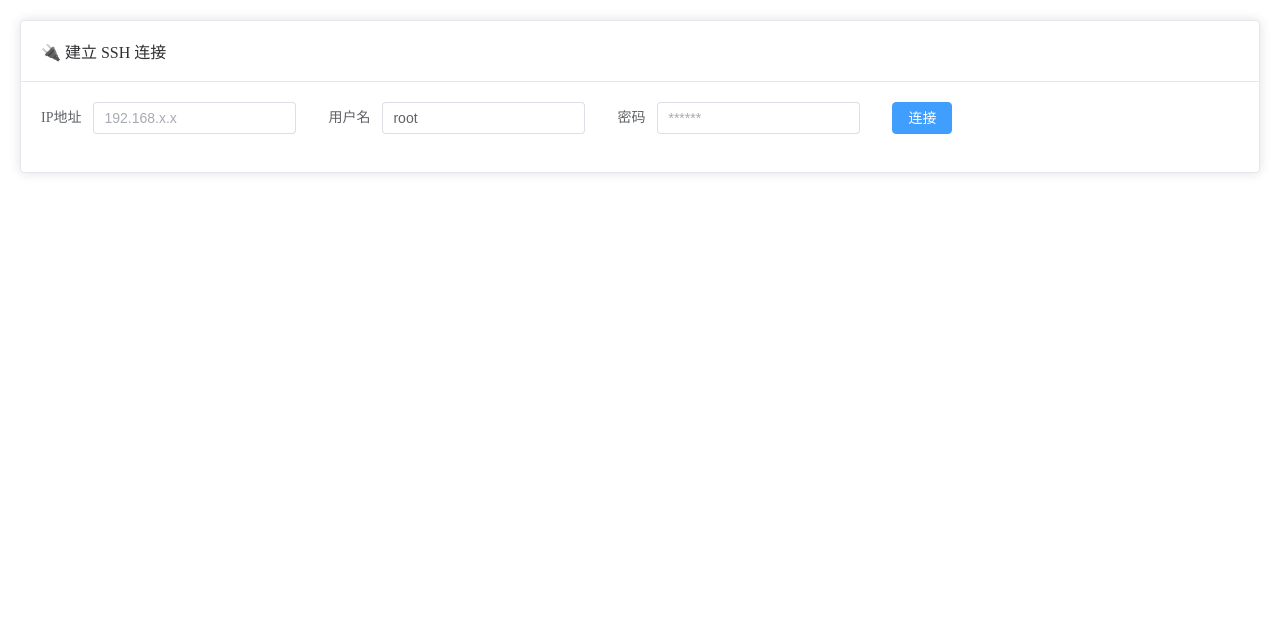
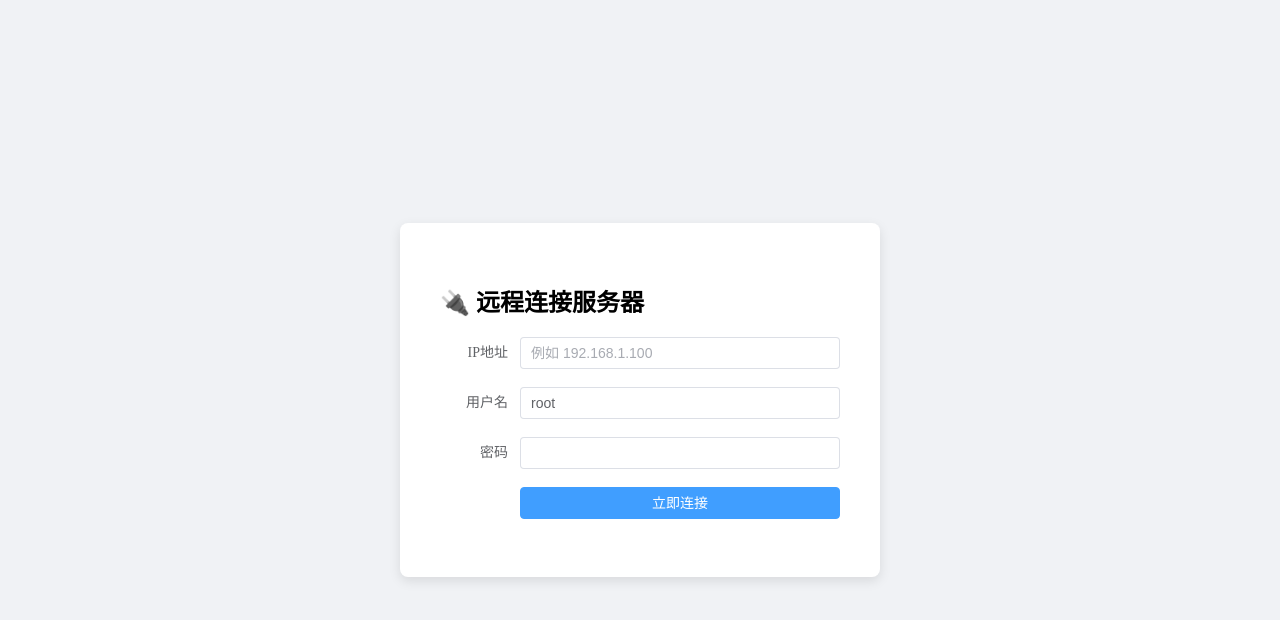
Before and after one commit to ouyangxu66/GraduationProject-ServerMonitor, a Vue app in the folder monitor-web/: page /ssh in a window 1280 px wide. Shown: the top 620 px of the page. Built offline with nearby package versions, Linux system fonts and the light colour scheme.

Commit message:
将xterm的逻辑封装为组件,优化首页和SSH终端页面

```diff
--- a/monitor-web/package.json
+++ b/monitor-web/package.json
@@ -12,6 +12,7 @@
     "preview": "vite preview"
   },
   "dependencies": {
+    "@xterm/addon-fit": "^0.10.0",
     "axios": "^1.13.2",
     "echarts": "^6.0.0",
     "element-plus": "^2.11.8",
--- /dev/null
+++ b/monitor-web/src/components/Terminal.vue
@@ -0,0 +1,118 @@
+<template>
+  <div class="terminal-wrapper">
+    <!-- 终端挂载点，必须指定高度 -->
+    <div ref="terminalRef" class="xterm-container"></div>
+  </div>
+</template>
+
+<script setup>
+import { ref, onMounted, onUnmounted } from 'vue'
+// 引入 xterm 核心库和样式
+import { Terminal } from 'xterm'
+import 'xterm/css/xterm.css'
+// 引入自适应插件
+import { FitAddon } from '@xterm/addon-fit'
+
+// 定义 Props，接收父组件传来的连接信息
+const props = defineProps({
+  sshInfo: {
+    type: Object,
+    required: true
+  }
+})
+
+const terminalRef = ref(null)
+let term = null
+let socket = null
+let fitAddon = null
+
+onMounted(() => {
+  initTerminal()
+  initWebSocket()
+})
+
+onUnmounted(() => {
+  // 页面销毁时，断开连接，防止资源泄漏
+  if (socket) socket.close()
+  if (term) term.dispose()
+})
+
+// 1. 初始化黑窗口
+const initTerminal = () => {
+  term = new Terminal({
+    fontSize: 14,
+    cursorBlink: true, // 光标闪烁
+    theme: {
+      background: '#1e1e1e', // VS Code 风格深色背景
+      foreground: '#ffffff'
+    }
+  })
+
+  // 加载自适应插件
+  fitAddon = new FitAddon()
+  term.loadAddon(fitAddon)
+
+  // 挂载到 DOM
+  term.open(terminalRef.value)
+  // 自动调整大小
+  fitAddon.fit()
+
+  // 监听窗口大小变化
+  window.addEventListener('resize', () => fitAddon.fit())
+
+  // 核心交互：监听用户在终端的键盘输入
+  term.onData((data) => {
+    // 如果 WebSocket 是连接状态，就把字符发给后端
+    if (socket && socket.readyState === WebSocket.OPEN) {
+      socket.send(data)
+    }
+  })
+}
+
+// 2. 初始化 WebSocket 连接
+const initWebSocket = () => {
+  const { ip, username, password } = props.sshInfo
+  // 拼装 WebSocket 地址，注意协议是 ws://
+  // 这里假设后端在 localhost:8080
+  const wsUrl = `ws://localhost:8080/ws/ssh?ip=${ip}&user=${username}&pwd=${password}`
+
+  term.write('\r\n\x1b[33mConnecting to ' + ip + '...\x1b[0m\r\n')
+
+  socket = new WebSocket(wsUrl)
+
+  // 连接成功
+  socket.onopen = () => {
+    term.write('\r\n\x1b[32mConnection established! Welcome to WebSSH.\x1b[0m\r\n\r\n')
+  }
+
+  // 收到后端发来的 SSH 回显数据
+  socket.onmessage = (e) => {
+    // 把后端的数据写入 xterm，展示在屏幕上
+    term.write(e.data)
+  }
+
+  // 连接关闭
+  socket.onclose = () => {
+    term.write('\r\n\x1b[31mConnection closed.\x1b[0m\r\n')
+  }
+
+  // 连接错误
+  socket.onerror = (e) => {
+    term.write('\r\n\x1b[31mConnection error.\x1b[0m\r\n')
+  }
+}
+</script>
+
+<style scoped>
+.terminal-wrapper {
+  width: 100%;
+  height: 100%;
+  background-color: #1e1e1e;
+  padding: 10px;
+  box-sizing: border-box;
+}
+.xterm-container {
+  width: 100%;
+  height: 100%; /* 撑满父容器 */
+}
+</style>
--- a/monitor-web/src/views/Dashboard.vue
+++ b/monitor-web/src/views/Dashboard.vue
@@ -2,56 +2,64 @@
   <div class="dashboard-container">
     <h1>🚀 服务器实时监控</h1>
 
-    <!-- ECharts 容器，必须给高度 -->
+    <!-- 👇 修改点 1：把 @click 绑定到一个具体的函数上，而不是写 $router.push -->
+    <div style="margin-bottom: 20px;">
+      <el-button type="primary" @click="goToSsh">👉 去连接服务器终端</el-button>
+    </div>
+
     <div ref="chartRef" style="width: 100%; height: 400px; margin-top: 20px;"></div>
   </div>
 </template>
 
 <script setup>
 import { ref, onMounted, onUnmounted } from 'vue'
+// 👇 修改点 2：引入 useRouter
+import { useRouter } from 'vue-router'
 import * as echarts from 'echarts'
-import { getCpuHistory } from '@/api/monitor' // 引入刚才封装的 API
+import { getCpuHistory } from '@/api/monitor'
 
-const chartRef = ref(null) // 对应 HTML 里的 div
+// 👇 修改点 3：初始化路由实例
+const router = useRouter()
+
+const chartRef = ref(null)
 let myChart = null
 let timer = null
 
-// 初始化图表的方法
+// 👇 修改点 4：定义跳转函数
+const goToSsh = () => {
+  router.push('/ssh')
+}
+
+// ... 下面的代码保持不变 ...
 const initChart = (data) => {
-  // 1. 准备 X 轴 (时间) 和 Y 轴 (数值) 数据
-  // 后端返回的是List<Map>: [{"time": "...", "value": 12.5}, ...]
-  const xData = data.map(item => item.time.substring(11, 19)) // 只截取 HH:mm:ss
+  const xData = data.map(item => item.time.substring(11, 19))
   const yData = data.map(item => item.value)
 
-  // 2. ECharts 配置项
   const option = {
     title: { text: 'CPU 使用率趋势' },
     tooltip: { trigger: 'axis' },
     xAxis: { type: 'category', data: xData },
-    yAxis: { type: 'value', min: 0, max: 100 }, // CPU 0-100%
+    yAxis: { type: 'value', min: 0, max: 100 },
     series: [
       {
         data: yData,
         type: 'line',
-        smooth: true, // 平滑曲线
-        areaStyle: {}, // 面积图效果
+        smooth: true,
+        areaStyle: {},
         itemStyle: { color: '#409EFF' }
       }
     ]
   }
 
-  // 3. 渲染
   if (!myChart) {
     myChart = echarts.init(chartRef.value)
   }
   myChart.setOption(option)
 }
 
-// 获取数据的方法
 const loadData = async () => {
   try {
     const res = await getCpuHistory()
-    // axios 默认把后端数据放在 res.data 里
     if (res.data) {
       initChart(res.data)
     }
@@ -60,17 +68,12 @@ const loadData = async () => {
   }
 }
 
-// 页面加载完成后
 onMounted(() => {
-  loadData() // 先加载一次
-
-  // 开启定时刷新：每 5 秒刷新一次图表
+  loadData()
   timer = setInterval(loadData, 5000)
 })
 
-// 页面销毁时
 onUnmounted(() => {
-  // 清理定时器，防止内存泄漏
   if (timer) clearInterval(timer)
   if (myChart) myChart.dispose()
 })
--- a/monitor-web/src/views/SshConsole.vue
+++ b/monitor-web/src/views/SshConsole.vue
@@ -1,170 +1,95 @@
-<!-- 显示SSH终端, 基于 xterm.js和WebSocket-->
 <template>
-  <div class="ssh-container">
-    <!-- 1. 顶部：连接配置表单 -->
-    <el-card class="box-card" v-if="!isConnected">
-      <template #header>
-        <div class="card-header">
-          <span>🔌 建立 SSH 连接</span>
-        </div>
-      </template>
-      <el-form :inline="true" :model="form" class="demo-form-inline">
+  <div class="ssh-page">
+    <!-- 1. 连接表单：未连接时显示 -->
+    <div v-if="!isConnected" class="login-box">
+      <h2>🔌 远程连接服务器</h2>
+      <el-form :model="form" label-width="80px">
         <el-form-item label="IP地址">
-          <el-input v-model="form.ip" placeholder="192.168.x.x" />
+          <el-input v-model="form.ip" placeholder="例如 192.168.1.100" />
         </el-form-item>
         <el-form-item label="用户名">
-          <el-input v-model="form.username" placeholder="root" />
+          <el-input v-model="form.username" placeholder="例如 root" />
         </el-form-item>
         <el-form-item label="密码">
-          <el-input v-model="form.password" type="password" placeholder="******" />
+          <el-input v-model="form.password" type="password" show-password />
         </el-form-item>
         <el-form-item>
-          <el-button type="primary" @click="connectSsh">连接</el-button>
+          <el-button type="primary" @click="connect" style="width: 100%">立即连接</el-button>
         </el-form-item>
       </el-form>
-    </el-card>
+    </div>
 
-    <!-- 2. 终端显示区域 -->
-    <div v-show="isConnected" class="terminal-wrapper">
-      <div class="header-bar">
-        <span>🟢 {{ form.username }}@{{ form.ip }}</span>
+    <!-- 2. 终端窗口：连接成功后显示 -->
+    <div v-else class="terminal-box">
+      <!-- 顶部工具栏 -->
+      <div class="toolbar">
+        <span>当前连接: {{ form.username }}@{{ form.ip }}</span>
         <el-button type="danger" size="small" @click="disconnect">断开连接</el-button>
       </div>
-      <!-- xterm 挂载点，必须指定 ID 或 ref -->
-      <div ref="terminalRef" class="xterm-box"></div>
+
+      <!-- 引入刚才封装的组件 -->
+      <Terminal :ssh-info="form" />
     </div>
   </div>
 </template>
 
 <script setup>
-import { ref, reactive, onBeforeUnmount } from 'vue'
-import { Terminal } from 'xterm'
-import { FitAddon } from 'xterm-addon-fit'
-// 引入 xterm 的样式，否则看起来会乱七八糟
-import 'xterm/css/xterm.css'
+import { reactive, ref } from 'vue'
+import Terminal from '@/components/Terminal.vue'
 
-// --- 状态定义 ---
-const isConnected = ref(false) // 是否已连接
-const terminalRef = ref(null)  // DOM 引用
+const isConnected = ref(false)
+
+// 默认填一些数据方便测试 (你可以改成空的)
 const form = reactive({
-  ip: '',       // 测试时填入你的虚拟机或服务器IP
+  ip: '',
   username: 'root',
   password: ''
 })
 
-// --- 核心变量 ---
-let term = null      // xterm 实例
-let socket = null    // WebSocket 实例
-let fitAddon = null  // 自适应插件
-
-// --- 核心方法：建立连接 ---
-const connectSsh = () => {
+const connect = () => {
   if (!form.ip || !form.password) {
-    alert('请填写完整信息')
+    alert('请补全信息')
     return
   }
-
-  // 1. 初始化 xterm 界面
-  initTerm()
-
-  // 2. 建立 WebSocket 连接
-  // 注意：地址是 ws://，参数通过 URL 传递
-  const wsUrl = `ws://localhost:8080/ws/ssh?ip=${form.ip}&user=${form.username}&pwd=${form.password}`
-  socket = new WebSocket(wsUrl)
-
-  // 3. 绑定 WebSocket 事件
-  socket.onopen = () => {
-    isConnected.value = true
-    term.write('\r\n\x1b[32m✨ 连接成功! 开始你的表演...\x1b[0m\r\n')
-  }
-
-  socket.onmessage = (event) => {
-    // 收到后端发来的 Linux 结果 -> 写到 xterm 屏幕上
-    // 注意：后端发来的是字符串，xterm 会自动解析里面的颜色代码
-    term.write(event.data)
-  }
-
-  socket.onclose = () => {
-    term.write('\r\n\x1b[31m💥 连接已断开\x1b[0m\r\n')
-    isConnected.value = false
-  }
-
-  socket.onerror = () => {
-    term.write('\r\n\x1b[31m❌ 连接发生错误\x1b[0m\r\n')
-  }
+  isConnected.value = true
 }
 
-// --- 核心方法：初始化 xterm ---
-const initTerm = () => {
-  // 如果已经初始化过，先销毁
-  if (term) term.dispose()
-
-  // 创建 xterm 实例
-  term = new Terminal({
-    fontSize: 14,
-    fontFamily: 'Consolas, monospace', // 编程字体
-    cursorBlink: true, // 光标闪烁
-    theme: {
-      background: '#1e1e1e', // VSCode 风格黑背景
-      foreground: '#ffffff'
-    }
-  })
-
-  // 加载自适应插件
-  fitAddon = new FitAddon()
-  term.loadAddon(fitAddon)
-
-  // 挂载到 DOM 上
-  term.open(terminalRef.value)
-  fitAddon.fit() // 自动调整大小
-
-  // --- 关键：监听用户输入 ---
-  term.onData((data) => {
-    // 用户在键盘按了个键 -> 发给后端
-    if (socket && socket.readyState === WebSocket.OPEN) {
-      socket.send(data)
-    }
-  })
-
-  // 聚焦，让用户可以直接打字
-  term.focus()
+const disconnect = () => {
+  isConnected.value = false
+  // 可以在这里刷新页面或者重置状态
 }
-
-// --- 核心方法：断开连接 ---
-const disconnect = () => {
-  if (socket) socket.close()
-  if (term) term.dispose()
-  isConnected.value = false
-}
-
-// 页面销毁时自动清理
-onBeforeUnmount(() => {
-  disconnect()
-})
 </script>
 
 <style scoped>
-.ssh-container {
-  padding: 20px;
+.ssh-page {
+  display: flex;
+  justify-content: center;
+  align-items: center;
+  height: 100vh;
+  background-color: #f0f2f5;
 }
-.terminal-wrapper {
-  margin-top: 20px;
+
+.login-box {
+  width: 400px;
+  background: white;
+  padding: 40px;
+  border-radius: 8px;
+  box-shadow: 0 4px 12px rgba(0, 0, 0, 0.1);
 }
-.header-bar {
+
+.terminal-box {
+  width: 100%;
+  height: 100vh; /* 全屏显示 */
+  display: flex;
+  flex-direction: column;
+}
+
+.toolbar {
   background: #333;
   color: white;
-  padding: 10px;
+  padding: 10px 20px;
   display: flex;
   justify-content: space-between;
   align-items: center;
-  border-top-left-radius: 4px;
-  border-top-right-radius: 4px;
-}
-.xterm-box {
-  height: 600px; /* 终端高度 */
-  background: #1e1e1e;
-  padding: 10px;
-  /* 隐藏滚动条但保留功能 */
-  overflow: hidden;
 }
 </style>
```
Also changed, not shown: 1 other file (tests, documents, lock files or other folders).
